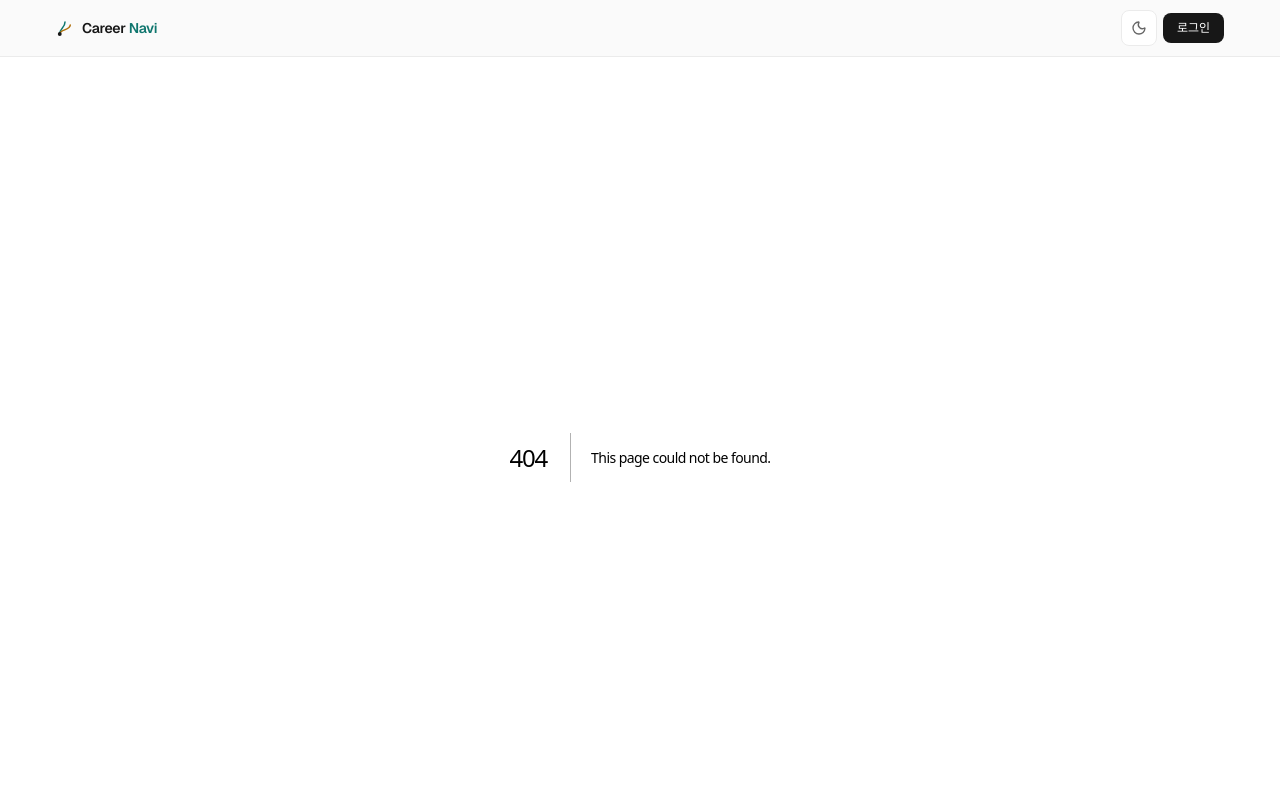
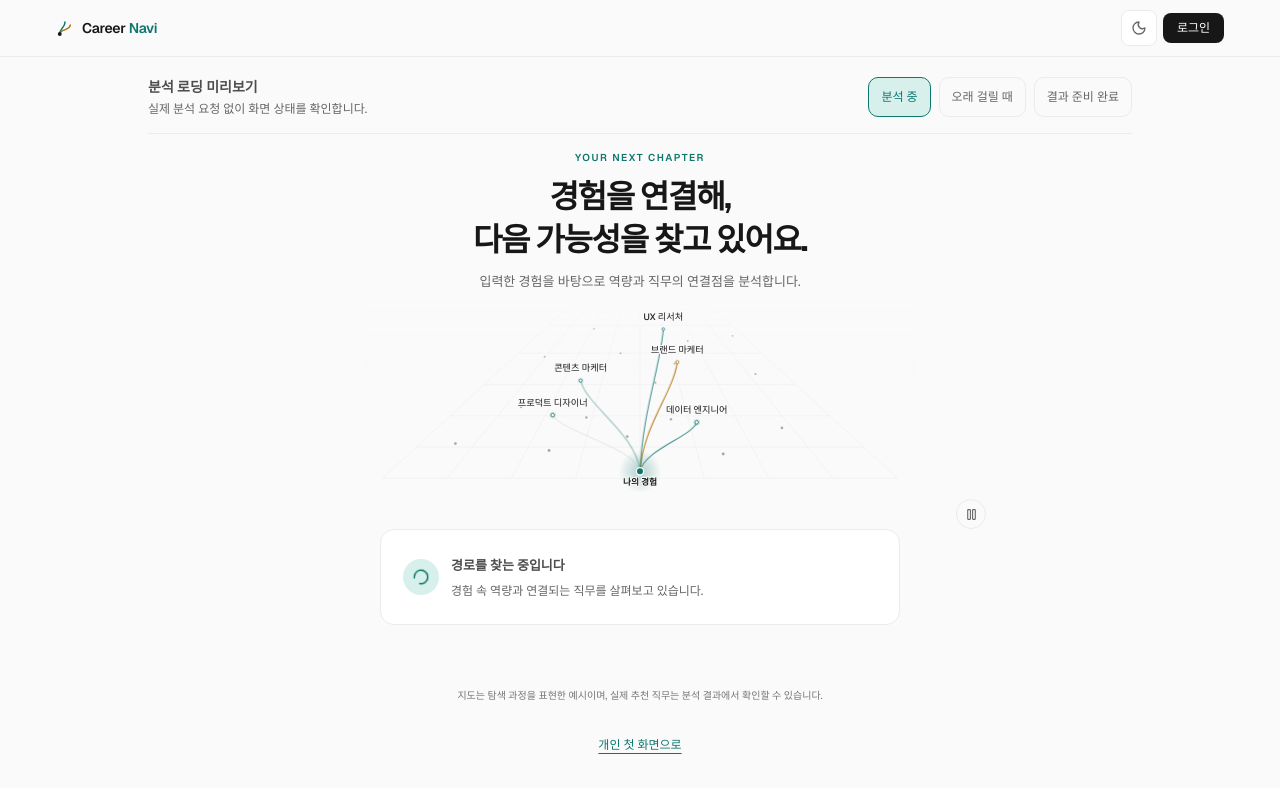
Before and after one commit to alsgur3667/wanted, a Next.js app: page /preview/loading in a window 1280 px wide. Before the commit this address had no page. Shown: the top 788 px of the page. Built offline with nearby package versions, Linux system fonts and the light colour scheme.

Commit message:
feat(ui): refine analysis loading flow and add preview page

```diff
--- a/app/personal/page.tsx
+++ b/app/personal/page.tsx
@@ -9,10 +9,11 @@ import './personal.css';
 
 export default function Home() {
   const [result, setResult] = useState<AnalysisResult | null>(null);
+  const [searching, setSearching] = useState(false);
 
   return (
     <main className={result ? 'mx-auto max-w-3xl px-5 py-12 sm:py-16' : 'personal-page'}>
-      <header className={!result ? 'personal-intro' : undefined}>
+      {!searching && <header className={!result ? 'personal-intro' : undefined}>
         <Link href="/" className="text-[12px] text-faint transition-colors hover:text-ink">← Career Navi</Link>
         <h1 className="mt-2 text-2xl font-bold leading-snug sm:text-3xl">
           {result ? '당신의 다음 커리어를,' : '쌓아온 경험에서,'}
@@ -24,9 +25,9 @@ export default function Home() {
           <br className="hidden sm:block" />
           직무명보다 어떤 일을 했는지가 중요합니다.
         </p>
-      </header>
+      </header>}
 
-      {!result && <ol className="personal-progress" aria-label="커리어 탐색 순서">
+      {!result && !searching && <ol className="personal-progress" aria-label="커리어 탐색 순서">
         <li aria-current="step"><span>01</span> 경험 입력</li>
         <li><span>02</span> 역량 분석</li>
         <li><span>03</span> 커리어 경로 확인</li>
@@ -36,7 +37,7 @@ export default function Home() {
         {result ? (
           <ResultView result={result} onReset={() => setResult(null)} />
         ) : (
-          <ResumeInput onResult={setResult} />
+          <ResumeInput onResult={setResult} onSearchingChange={setSearching} />
         )}
       </div>
 
--- /dev/null
+++ b/app/preview/loading/LoadingPreview.tsx
@@ -0,0 +1,30 @@
+'use client';
+
+import { useState } from 'react';
+import Link from 'next/link';
+import RouteSearchLoader from '@/components/RouteSearchLoader';
+
+type PreviewState = 'waiting' | 'slow' | 'ready';
+export default function LoadingPreview() {
+  const [state, setState] = useState<PreviewState>('waiting');
+  const [finished, setFinished] = useState(false);
+  const [generation, setGeneration] = useState(0);
+  return (
+    <main className="mx-auto max-w-5xl px-5 py-5">
+      <div className="flex flex-wrap items-center justify-between gap-3 border-b border-hairline pb-4">
+        <div><p className="text-sm font-semibold">분석 로딩 미리보기</p><p className="mt-1 text-xs text-mute">실제 분석 요청 없이 화면 상태를 확인합니다.</p></div>
+        <div role="group" aria-label="미리보기 상태" className="flex flex-wrap gap-2">
+          {([['waiting', '분석 중'], ['slow', '오래 걸릴 때'], ['ready', '결과 준비 완료']] as const).map(([value, label]) => (
+            <button key={value} type="button" aria-pressed={state === value} onClick={() => { setState(value); setFinished(false); if (value === 'waiting') setGeneration(n => n + 1); }} className={`min-h-10 rounded-lg border px-3 text-xs ${state === value ? 'border-link bg-link-soft text-link' : 'border-hairline text-mute'}`}>{label}</button>
+          ))}
+        </div>
+      </div>
+      {finished ? <section className="py-24 text-center" role="status">
+        <h1 className="text-2xl font-semibold">결과 화면으로 이어지는 시점입니다.</h1>
+        <p className="mt-3 text-sm text-mute">실제 분석에서는 이 자리에 개인 분석 결과가 표시됩니다.</p>
+        <button onClick={() => { setState('waiting'); setFinished(false); setGeneration(n => n + 1); }} className="mt-6 rounded-lg bg-link px-5 py-3 text-sm text-canvas">미리보기 다시 시작</button>
+      </section> : <RouteSearchLoader key={generation} ready={state === 'ready'} forceSlow={state === 'slow'} focusOnMount={false} onDone={() => setFinished(true)} />}
+      <div className="mt-4 text-center"><Link href="/personal" className="text-xs text-link underline underline-offset-4">개인 첫 화면으로</Link></div>
+    </main>
+  );
+}
--- /dev/null
+++ b/app/preview/loading/page.tsx
@@ -0,0 +1,11 @@
+import type { Metadata } from 'next';
+import LoadingPreview from './LoadingPreview';
+
+export const metadata: Metadata = {
+  title: '분석 로딩 미리보기 | Career Navi',
+  robots: { index: false, follow: false },
+};
+
+export default function LoadingPreviewPage() {
+  return <LoadingPreview />;
+}
--- a/components/ResumeInput.tsx
+++ b/components/ResumeInput.tsx
@@ -1,6 +1,6 @@
 'use client';
 
-import { useRef, useState } from 'react';
+import { useEffect, useRef, useState } from 'react';
 import { ArrowRight, FilePenLine, Route, ScanText, Compass } from 'lucide-react';
 import { SAMPLE_PROFILES } from '@/data/samples';
 import type { AnalysisResult } from '@/types';
@@ -19,8 +19,10 @@ const DEMO_RESUME_TEXT = `${SAMPLE_PROFILES[0].resumeText}
 // 실패했을 때 사용자가 써 둔 이력서가 통째로 날아간다.
 export default function ResumeInput({
   onResult,
+  onSearchingChange,
 }: {
   onResult: (r: AnalysisResult) => void;
+  onSearchingChange?: (searching: boolean) => void;
 }) {
   const [text, setText] = useState('');
   const inputRef = useRef<HTMLTextAreaElement>(null);
@@ -28,6 +30,12 @@ export default function ResumeInput({
   const [error, setError] = useState<string | null>(null);
   const [searching, setSearching] = useState(false);
   const [pending, setPending] = useState<AnalysisResult | null>(null);
+  const requestRef = useRef<AbortController | null>(null);
+  useEffect(() => () => requestRef.current?.abort(), []);
+  function updateSearching(value: boolean) {
+    setSearching(value);
+    onSearchingChange?.(value);
+  }
 
   const tooShort = text.trim().length > 0 && text.trim().length < INPUT_GUARD.minChars;
 
@@ -41,27 +49,38 @@ export default function ResumeInput({
     // 탐색 화면을 먼저 띄우고 그 뒤에서 분석을 돌린다.
     // 순서를 바꾸면 사용자가 빈 화면을 보다가 탐색 화면을 또 보게 된다.
     setPending(null);
-    setSearching(true);
+    updateSearching(true);
+    const request = new AbortController();
+    requestRef.current = request;
+    const timeout = setTimeout(() => request.abort('timeout'), 60000);
     try {
       const res = await fetch('/api/analyze', {
         method: 'POST',
         headers: { 'Content-Type': 'application/json' },
         body: JSON.stringify({ resumeText: text }),
+        signal: request.signal,
       });
       const json = await res.json();
+      if (request.signal.aborted) return;
       if (!json.ok) {
         setError(json.message ?? '분석에 실패했습니다.');
-        setSearching(false);
+        updateSearching(false);
         return;
       }
       setPending(json.data);
     } catch (e) {
+      if (request.signal.aborted && request.signal.reason !== 'timeout') return;
       setError(
-        e instanceof Error
+        request.signal.reason === 'timeout'
+          ? '분석 응답이 늦어 중단했습니다. 입력 내용은 그대로 있으니 다시 시도해주세요.'
+          : e instanceof Error
           ? `분석 서버와 통신하지 못했습니다: ${e.message}`
           : '분석 서버와 통신하지 못했습니다.'
       );
-      setSearching(false);
+      updateSearching(false);
+    } finally {
+      clearTimeout(timeout);
+      if (requestRef.current === request) requestRef.current = null;
     }
   }
 
@@ -69,14 +88,19 @@ export default function ResumeInput({
   function showSample(result: AnalysisResult) {
     setError(null);
     setPending(result);
-    setSearching(true);
+    updateSearching(true);
   }
 
   if (searching) {
     return (
       <RouteSearchLoader
         ready={pending !== null}
-        onDone={() => pending && onResult(pending)}
+        onDone={() => { if (pending) { onSearchingChange?.(false); onResult(pending); } }}
+        onCancel={() => {
+          requestRef.current?.abort();
+          setPending(null);
+          updateSearching(false);
+        }}
       />
     );
   }
--- a/components/RouteSearchLoader.tsx
+++ b/components/RouteSearchLoader.tsx
@@ -1,111 +1,63 @@
 'use client';
 
 import { useEffect, useRef, useState } from 'react';
-import CareerMap from './CareerMap';
-import { DESTINATIONS } from '@/lib/career-map';
+import { ArrowRight, Check, Loader2 } from 'lucide-react';
+import LoginJourney from './LoginJourney';
+import '../app/login/login.css';
+import './route-search-loader.css';
 
-// ============================================================================
-//  경로 탐색 화면
-//
-//  분석이 이미 끝났어도 이 화면을 거친다. 일부러 기다리게 하는 것이라
-//  이유를 적어 둔다.
-//
-//  1) 여기서 무슨 일이 일어나는지 보여줄 유일한 순간이다. 결과만 튀어나오면
-//     사람은 그것을 목록으로 읽는다. 세 문장을 지나며 "이게 경로를 찾는
-//     일이구나"를 알게 되면 같은 결과가 다르게 읽힌다.
-//  2) 이 제품의 이름이 내비다. 내비는 원래 경로를 '탐색'한다.
-//
-//  ⚠️ 다만 이건 연출이지 진행률이 아니다. 그래서 퍼센트 막대를 쓰지 않는다.
-//     막대는 실제 진행을 재고 있다는 약속인데 우리는 재고 있지 않다.
-//     문구를 순서대로 넘기는 것까지가 정직한 선이다.
-// ============================================================================
-
-const STEPS = [
-  '경로를 찾는 중입니다',
-  '최적 경로를 찾는 중입니다',
-  '최소 환승을 찾는 중입니다',
-] as const;
-
-const STEP_MS = 1500;
-
-export default function RouteSearchLoader({
-  /** 결과가 도착했는지. 문구가 다 끝나도 이게 false 면 계속 기다린다 */
-  ready,
-  onDone,
-}: {
+export default function RouteSearchLoader({ ready, onDone, onCancel, focusOnMount = true, forceSlow = false }: {
   ready: boolean;
   onDone: () => void;
+  onCancel?: () => void;
+  focusOnMount?: boolean;
+  forceSlow?: boolean;
 }) {
-  // 한 박자마다 1씩 오른다. 세 박자가 한 바퀴다.
+  const [slow, setSlow] = useState(false);
   const [tick, setTick] = useState(0);
-  const fired = useRef(false);
+  const complete = ready && tick >= 3;
+  useEffect(() => {
+    if (complete) return;
+    const timer = setInterval(() => setTick(current => current + 1), 1500);
+    return () => clearInterval(timer);
+  }, [complete]);
+  const headingRef = useRef<HTMLHeadingElement>(null);
+  useEffect(() => {
+    if (focusOnMount) {
+      headingRef.current?.focus({ preventScroll: true });
+      window.scrollTo({ top: 0, behavior: 'instant' });
+    }
+  }, [focusOnMount]);
 
   useEffect(() => {
-    const id = setInterval(() => setTick((t) => t + 1), STEP_MS);
-    return () => clearInterval(id);
+    const timer = setTimeout(() => setSlow(true), 30000);
+    return () => clearTimeout(timer);
   }, []);
 
-  const step = tick % STEPS.length;
-  const lap = Math.floor(tick / STEPS.length);
-  /** 방금 한 바퀴를 마쳤는가 */
-  const lapDone = tick > 0 && step === 0;
-
-  // 문구는 셋, 경로는 다섯이라 수가 안 맞는다. 박자에 맞춰 나눠 그린다 —
-  // 마지막 문구에서 마지막 경로(앰버, '몰랐던 길')가 나오는 게 중요하다.
-  const reveal = Math.ceil(((step + 1) / STEPS.length) * DESTINATIONS.length);
-
-  // 연출과 실제 분석 중 늦은 쪽을 기다린다.
-  //
-  // 결과가 아직이면 멈춰 서지 않고 한 바퀴를 더 돈다. 마지막 경로까지 그린 채로
-  // 가만히 있으면 다 끝났는데 화면이 굳은 것처럼 보인다 — 실제로 기다리는
-  // 중이라면 계속 찾고 있는 것처럼 보여야 한다.
-  //
-  // onDone 은 부모가 매 렌더마다 새로 만드는 함수라 이 효과가 여러 번 돈다.
-  // 넘어가는 일은 한 번뿐이어야 하므로 발사 여부를 ref 로 잠근다.
-  useEffect(() => {
-    if (lapDone && ready && !fired.current) {
-      fired.current = true;
-      onDone();
-    }
-  }, [lapDone, ready, onDone]);
 
   return (
-    <div
-      className="animate-fade flex min-h-[70vh] flex-col items-center justify-center"
-      role="status"
-      aria-live="polite"
-    >
-      {/* 경로가 한 줄씩 늘어난다. 문구와 같은 박자로 움직여야
-          글이 그림을 설명하는 게 아니라 둘이 같은 말을 하게 된다.
-
-          key 에 바퀴 수를 넣어 매 바퀴 지도를 다시 마운트한다. CSS 애니메이션은
-          한 번 끝나면 다시 재생되지 않아서, 이렇게 하지 않으면 두 바퀴째부터
-          경로가 그려지지 않고 그냥 나타나 버린다. */}
-      <div className="map-searching w-full max-w-[760px]">
-        <CareerMap key={lap} reveal={reveal} />
+    <section className="analysis-loader" aria-labelledby="analysis-title">
+      <div className="analysis-heading">
+        <p className="analysis-eyebrow">YOUR NEXT CHAPTER</p>
+        <h1 ref={headingRef} tabIndex={-1} id="analysis-title"><span className="analysis-title-stack"><span className={complete ? "is-hidden" : ""} aria-hidden={complete}>경험을 연결해,<br />다음 가능성을 찾고 있어요.</span><span className={complete ? "" : "is-hidden"} aria-hidden={!complete}>다음 커리어를 살펴볼<br />준비가 됐어요.</span></span></h1>
+        <p>입력한 경험을 바탕으로 역량과 직무의 연결점을 분석합니다.</p>
       </div>
-
-      <div className="mt-6 text-center">
-        <p className="text-[15px] font-medium tracking-[-0.02em] text-ink">{STEPS[step]}</p>
-
-        {/* 몇 번째 단계인지 점으로만 알린다 */}
-        <div className="mt-4 flex items-center justify-center gap-1.5" aria-hidden>
-          {STEPS.map((_, i) => (
-            <span
-              key={i}
-              className={`h-1.5 rounded-full transition-all duration-500 ${
-                i === step ? 'w-6 bg-link' : i < step ? 'w-1.5 bg-link/40' : 'w-1.5 bg-hairline'
-              }`}
-            />
-          ))}
+      <div className="analysis-map">
+        <LoginJourney role="personal" />
+      </div>
+      <div className="analysis-status" role="status" aria-live="polite">
+        <span className={complete ? 'analysis-status-icon is-ready' : 'analysis-status-icon'}>
+          {complete ? <Check size={18} aria-hidden /> : <Loader2 size={18} className="animate-spin" aria-hidden />}
+        </span>
+        <div><strong>{complete ? '분석이 완료됐습니다' : ['경로를 찾는 중입니다', '최적 경로를 찾는 중입니다', '최소 환승을 찾는 중입니다'][tick % 3]}</strong>
+          <p>{complete ? '준비가 되셨다면 아래 버튼을 눌러 결과를 확인해주세요.' : (slow || forceSlow) ? '분석 결과를 기다리는 중입니다. 입력 내용은 그대로 유지됩니다.' : '경험 속 역량과 연결되는 직무를 살펴보고 있습니다.'}</p>
         </div>
-
-        <p className="mt-5 text-[12px] text-faint">
-          {lap > 0 && !ready
-            ? '분석 결과를 기다리는 중입니다'
-            : '공공 직업 데이터에서 역량이 겹치는 직무를 견주고 있습니다'}
-        </p>
       </div>
-    </div>
+      <div className="analysis-actions">
+        {complete && <button className="analysis-result-button" onClick={onDone}>분석 결과 보기 <ArrowRight size={16} aria-hidden /></button>}
+        {!complete && onCancel && <button className="analysis-back" onClick={onCancel}>입력 화면으로 돌아가기</button>}
+      </div>
+      <p className="analysis-map-note">지도는 탐색 과정을 표현한 예시이며, 실제 추천 직무는 분석 결과에서 확인할 수 있습니다.</p>
+    </section>
   );
 }
--- /dev/null
+++ b/components/route-search-loader.css
@@ -0,0 +1,29 @@
+.analysis-loader { max-width:900px; margin:0 auto; padding:24px 12px 12px; text-align:center; }
+.analysis-eyebrow { color:var(--link); font-size:10px; font-weight:600; letter-spacing:.15em; }
+.analysis-heading h1 { margin-top:14px; color:var(--ink); font-size:clamp(26px,3vw,38px); line-height:1.35; font-weight:650; letter-spacing:-.04em; word-break:keep-all; }
+.analysis-heading > p:last-child { margin-top:14px; color:var(--mute); font-size:13px; line-height:1.7; }
+.analysis-map { height:clamp(230px,39vh,350px); max-width:740px; margin:6px auto 0; }
+.analysis-map .login-journey { height:100%; margin:0; }
+.analysis-map .login-journey-caption { display:flex; justify-content:flex-end; }
+.analysis-map .login-journey-caption > span { display:none; }
+.analysis-status { display:flex; align-items:center; justify-content:flex-start; gap:12px; height:96px; padding:16px 22px; background:var(--elevated); border:1px solid var(--hairline); border-radius:14px; width:520px; max-width:100%; margin:0 auto; text-align:left; }
+.analysis-title-stack { display:grid; }
+.analysis-title-stack > span { grid-area:1 / 1; }
+.analysis-title-stack .is-hidden { visibility:hidden; }
+.analysis-status-icon { display:grid; place-items:center; width:36px; height:36px; flex-shrink:0; border-radius:50%; background:var(--link-soft); color:var(--link); }
+.analysis-status strong { font-size:13px; font-weight:600; }
+.analysis-status p { margin-top:5px; font-size:12px; line-height:1.6; color:var(--mute); }
+.analysis-actions { margin-top:15px; height:44px; display:flex; align-items:center; justify-content:center; }
+.analysis-back { min-height:36px; padding:5px 12px; font-size:12px; color:var(--mute); text-decoration:underline; text-underline-offset:4px; cursor:pointer; }
+.analysis-result-button { display:inline-flex; align-items:center; gap:10px; min-height:44px; padding:10px 20px; border-radius:10px; background:var(--link); color:var(--canvas); font-size:13px; cursor:pointer; }
+.analysis-map-note { font-size:10px; line-height:1.7; color:var(--faint); margin-top:10px; }
+.analysis-loader button:focus-visible { outline:2px solid var(--link); outline-offset:3px; }
+@media(max-width:800px) { .analysis-map .login-journey { display:flex; } .analysis-loader { padding:18px 0; } .analysis-map { height:260px; } .analysis-status { padding:14px; } }
+@media(prefers-reduced-motion:reduce) { .analysis-loader .animate-spin { animation:none; } }
+@media(min-width:801px) and (max-height:800px) {
+  .analysis-loader { padding-top:16px; }
+  .analysis-heading h1 { font-size:32px; margin-top:10px; }
+  .analysis-heading > p:last-child { margin-top:10px; }
+  .analysis-map { height:230px; }
+  .analysis-actions { margin-top:8px; }
+}
```
